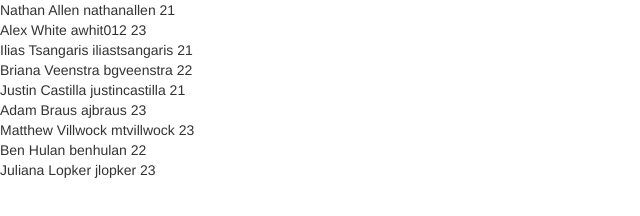
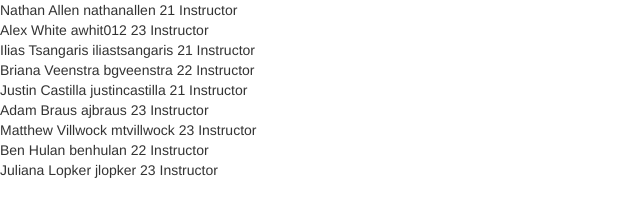
Before and after one commit to vikashiscool/ng-directives-lecture, a website: page index.html in a window 1280 px wide. Shown: the whole page, without its empty margins (0-640 px from the left). Drawn offline with nearby package versions, Linux system fonts and the light colour scheme.

Commit message:
integrated positiona attribute

```diff
--- a/app.js
+++ b/app.js
@@ -7,54 +7,63 @@ angular.module('githubApp', [])
      name: 'Nathan Allen',
      github: 'nathanallen',
      image: 'https://avatars3.githubusercontent.com/u/1489337?',
+     position: 'Instructor',
      cohort: 21,
    },
    {
      name: 'Alex White',
      github: 'awhit012',
      image: 'https://avatars0.githubusercontent.com/u/6307308?',
+    position: 'Instructor',
      cohort: 23,
    },
    {
      name: 'Ilias Tsangaris',
      github: 'iliastsangaris',
      image: 'https://avatars.githubusercontent.com/u/4505008?',
+     position: 'Instructor',
      cohort: 21,
    },
    {
      name: 'Briana Veenstra',
      github: 'bgveenstra',
      image: 'https://avatars.githubusercontent.com/u/3254910?',
+     position: 'Instructor',
      cohort: 22,
    },
    {
      name: 'Justin Castilla',
      github: 'justincastilla',
      image: 'https://avatars.githubusercontent.com/u/4304660?',
+     position: 'Instructor',
      cohort: 21,
    },
    {
      name: 'Adam Braus',
      github: 'ajbraus',
      image: 'https://avatars2.githubusercontent.com/u/997531?',
+     position: 'Instructor',
      cohort: 23,
    },
    {
      name: 'Matthew Villwock',
      github: 'mtvillwock',
      image: 'https://avatars2.githubusercontent.com/u/8475488?',
+     position: 'Instructor',
      cohort: 23,
    },
    {
      name: 'Ben Hulan',
      github: 'benhulan',
      image: 'https://avatars1.githubusercontent.com/u/7320191?',
+     position: 'Instructor',
      cohort: 22,
    },
    {
      name: 'Juliana Lopker',
      github: 'jlopker',
      image: 'https://avatars1.githubusercontent.com/u/3010270?',
+     position: 'Instructor',
      cohort: 23,
    },
   ];
--- a/index.html
+++ b/index.html
@@ -14,7 +14,7 @@
   <div ng-controller="Controller">
     <!--  Traverses $scope.students in app.js controller -->
     <div ng-repeat="instructor in instructors">
-      {{instructor.name}} {{instructor.github}} {{instructor.cohort}}
+      {{instructor.name}} {{instructor.github}} {{instructor.cohort}} {{instructor.position}}
     </div>
   </div>
 </body>
```
Also changed, not shown: README.md.
